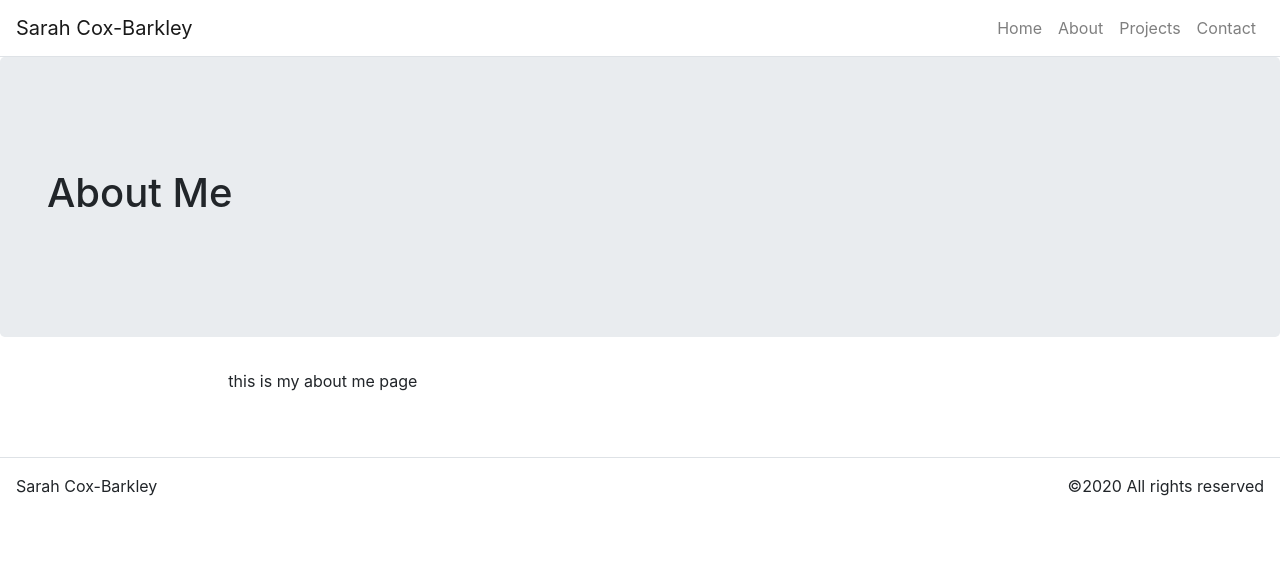
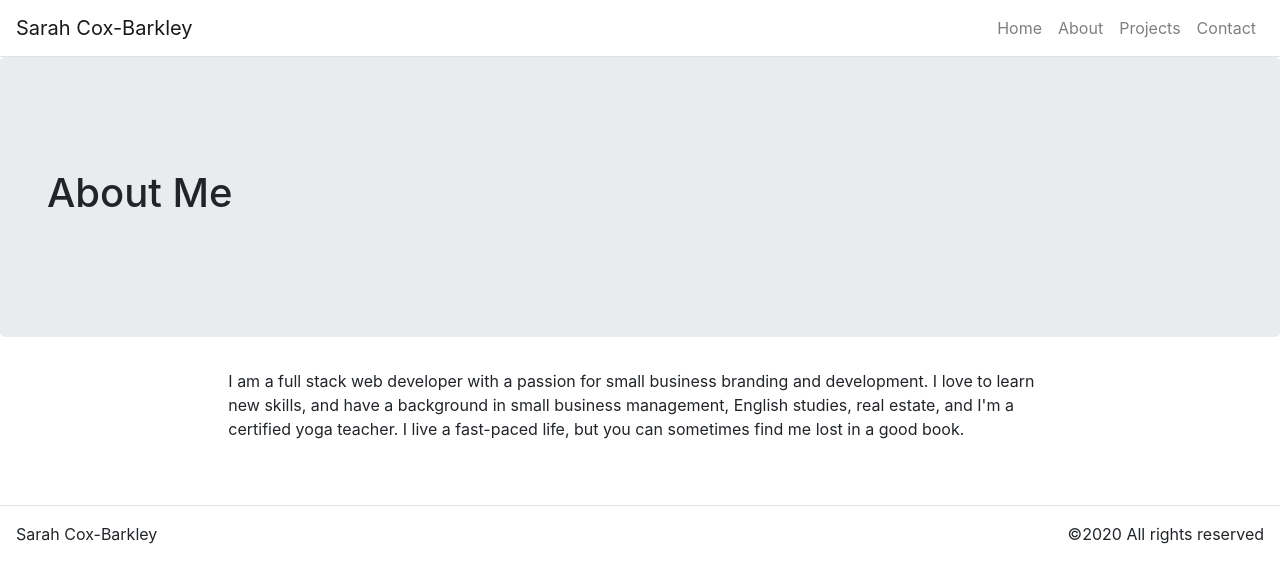
Before and after one commit to sarahlcox/sarah-cox-barkley-portfolio, a React (Create React App) app in the folder client/: page /about in a window 1280 px wide. Shown: the top 582 px of the page. Built offline with nearby package versions, Linux system fonts and the light colour scheme.

Commit message:
added axious updated about page

```diff
--- a/client/src/pages/AboutPage.js
+++ b/client/src/pages/AboutPage.js
@@ -9,7 +9,7 @@ function AboutPage(props) {
             <Hero title={props.title} />
 
             <Content>
-                <p>this is my about me page</p>
+                <p>I am a full stack web developer with a passion for small business branding and development. I love to learn new skills, and have a background in small business management, English studies, real estate, and I'm a certified yoga teacher. I live a fast-paced life, but you can sometimes find me lost in a good book.</p>
             </Content>
         </div>
     );
--- a/package.json
+++ b/package.json
@@ -20,6 +20,7 @@
     "nodemon": "^1.18.7"
   },
   "dependencies": {
+    "axios": "^0.21.0",
     "bootstrap": "^4.5.3",
     "express": "^4.16.3",
     "if-env": "^1.0.4",
```
Also changed, not shown: 1 other file (tests, documents, lock files or other folders).
